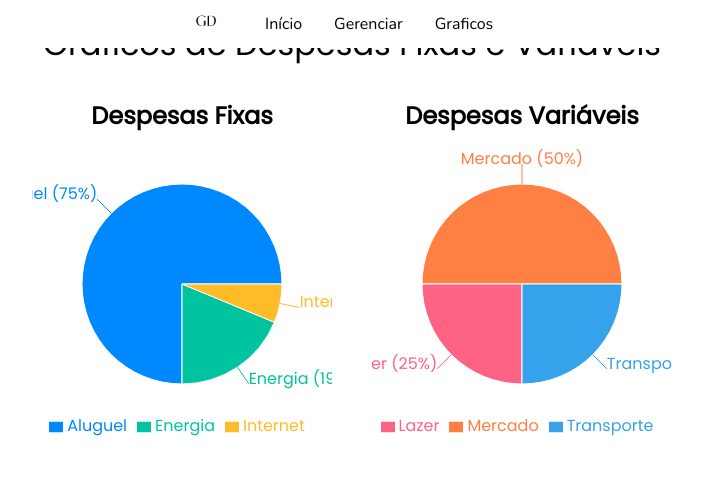
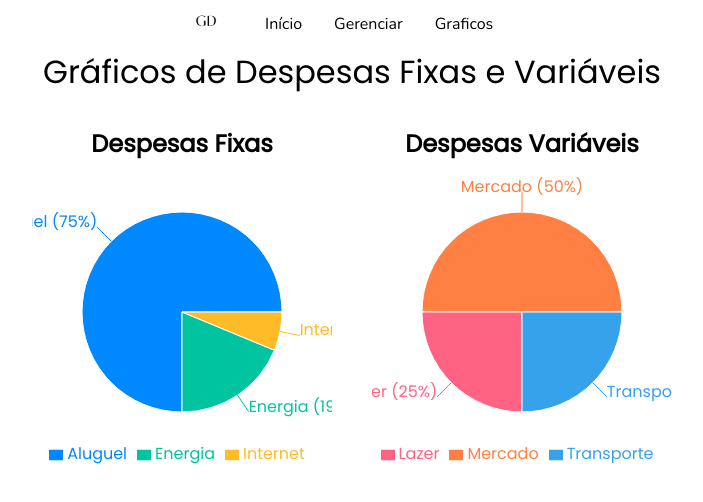
Before and after one commit to gustavonaida/Trabalho-DW2, a React (Vite) app: page /graficos in a window 1280 px wide. Shown: the top 502 px of the page, without its empty margins (288-991 px from the left). Built offline with nearby package versions, Linux system fonts and the light colour scheme.

Commit message:
padding-top

```diff
--- a/src/css/Graficos.css
+++ b/src/css/Graficos.css
@@ -1,5 +1,5 @@
 #graficos-page {
-  padding: 20px;
+  padding-top: 3rem;
   text-align: center;
   font-family: Arial, sans-serif;
 }
```
Also changed, not shown: src/css/Gerenciador.css (line endings or trailing spaces).
